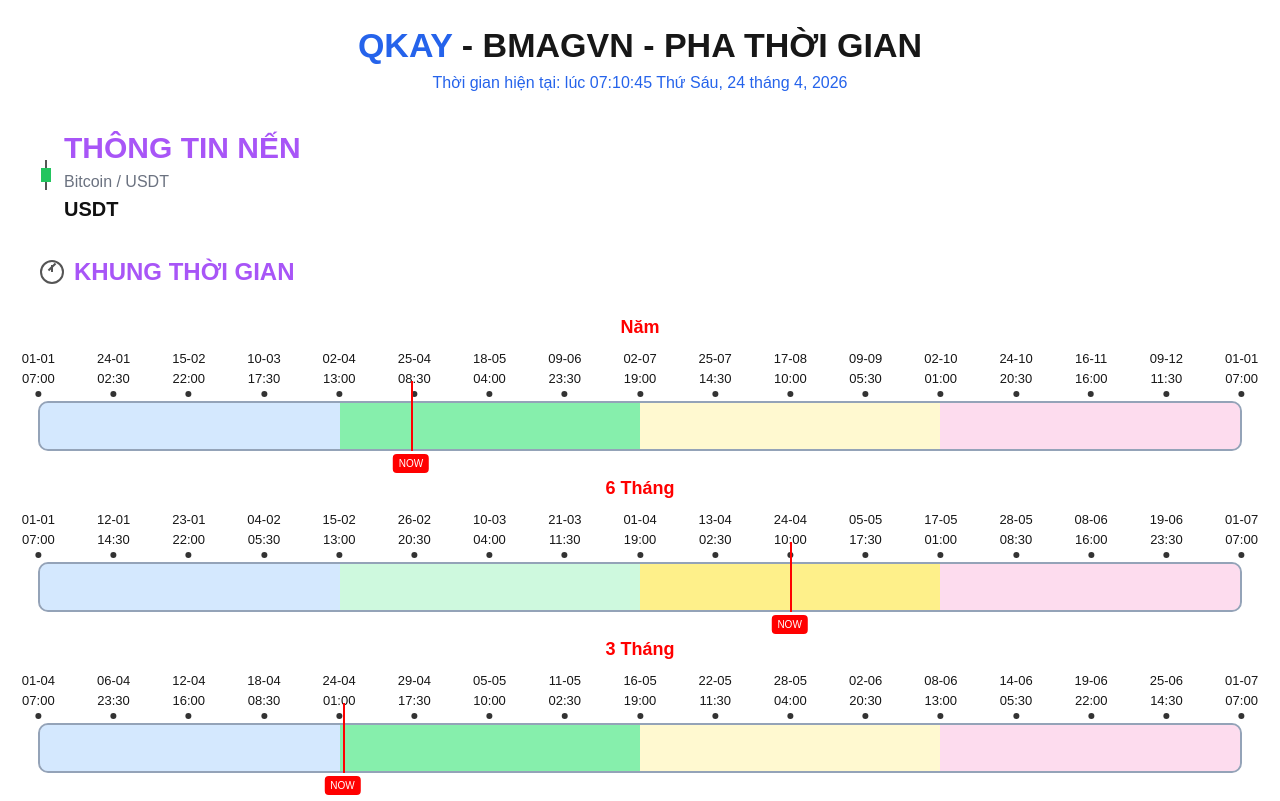
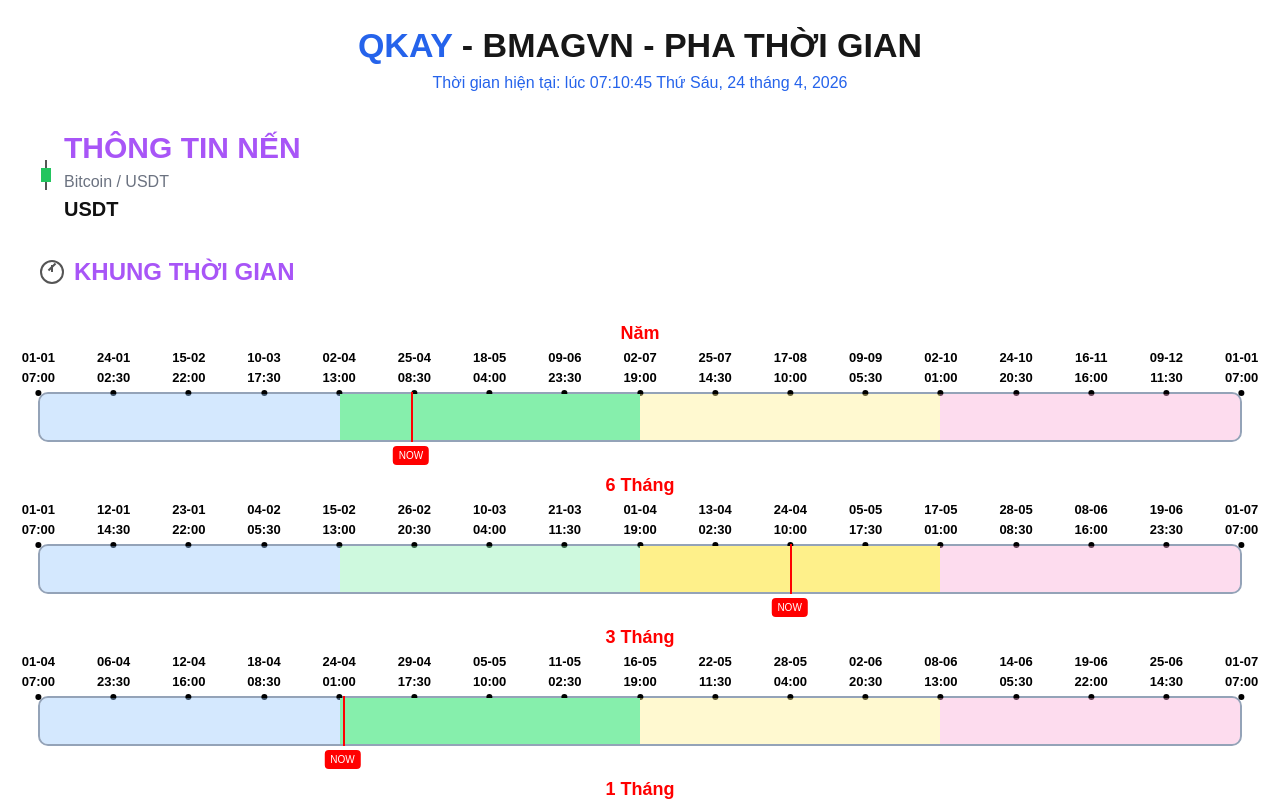
Before and after one commit to khainq27-sudo/pha-time, a Next.js app: page / in a window 1280 px wide. Shown: the top 801 px of the page. Built offline with nearby package versions, Linux system fonts and the light colour scheme; no server answers.

Commit message:
update UI + chart OKX

```diff
--- a/app/page.tsx
+++ b/app/page.tsx
@@ -276,7 +276,7 @@
   );
 }
 
-// ===== STYLE ĐÃ ĐƯỢC NÂNG CẤP RESPONSIVE BẰNG CLAMP() =====
+// ===== ĐÂY LÀ PHẦN STYLE MỚI - BẠN DÁN ĐÈ VÀO CUỐI FILE =====
 const styles: any = {
   container: { background: "#fff", minHeight: "100vh", overflowX: "hidden", paddingBottom: "40px" },
   header: { textAlign: "center", paddingTop: 20, paddingInline: "10px" },
@@ -302,33 +302,40 @@
 
   timeFrameTitle: { color: "#a855f7", fontWeight: "bold", fontSize: "clamp(18px, 4vw, 24px)" },
 
-  timelineRow: { display: "flex", alignItems: "center", flexDirection: "column", marginTop: "clamp(15px, 3vw, 24px)", padding: "0 clamp(10px, 3vw, 40px)", gap: "clamp(10px, 3vw, 20px)" },
-  label: { width: "clamp(80px, 20vw, 120px)", color: "red", fontWeight: "bold", textAlign: "center", marginBottom: "clamp(10px, 2vw, 20px)", fontSize: "clamp(14px, 3vw, 18px)" },
+  timelineRow: { display: "flex", alignItems: "center", flexDirection: "column", marginTop: "clamp(20px, 4vw, 30px)", padding: "0 clamp(10px, 3vw, 40px)", gap: 0 },
+  label: { width: "clamp(80px, 20vw, 120px)", color: "red", fontWeight: "bold", textAlign: "center", marginBottom: "clamp(35px, 8vw, 45px)", fontSize: "clamp(14px, 3vw, 18px)" },
 
-  // Tăng width lên 100% để tối ưu không gian hiển thị tick trên điện thoại
   timelineContent: { position: "relative", width: "100%" },
 
-  bar: { display: "flex", width: "100%", height: "clamp(30px, 6vw, 50px)", borderRadius: 10, overflow: "hidden", marginTop: 20, border: "2px solid #94a3b8" },
+  bar: { display: "flex", width: "100%", height: "clamp(30px, 6vw, 50px)", borderRadius: 10, overflow: "hidden", border: "2px solid #94a3b8" },
   part: { flex: 1 },
   line: { position: "absolute", top: 0, bottom: 0, width: 2, background: "red", zIndex: 2 },
 
   tick: {
     position: "absolute",
-    top: "clamp(-32px, -6vw, -24px)",
-    transform: "translateX(-50%)",
-    fontSize: "clamp(7px, 1.8vw, 13px)", // Auto thu nhỏ về 7px trên đt để ko đè chữ
+    bottom: "100%",
+    transform: "translate(-50%, 4px)",
+    fontSize: "clamp(8.5px, 2vw, 13px)",
+    color: "#000",
+    fontWeight: "700",
     textAlign: "center",
     whiteSpace: "nowrap",
     display: "flex",
     flexDirection: "column",
     alignItems: "center"
   },
-  dot: { width: "clamp(4px, 1vw, 6px)", height: "clamp(4px, 1vw, 6px)", background: "#333", borderRadius: "50%", margin: "3px auto 0" },
+  dot: {
+    width: "clamp(4px, 1.2vw, 6px)",
+    height: "clamp(4px, 1.2vw, 6px)",
+    background: "#000",
+    borderRadius: "50%",
+    marginTop: "3px"
+  },
 
   now: {
     position: "absolute",
-    bottom: "clamp(-22px, -4vw, -25px)",
-    transform: "translateX(-50%)",
+    top: "100%",
+    transform: "translate(-50%, 4px)",
     background: "red",
     color: "#fff",
     fontSize: "clamp(8px, 1.8vw, 10px)",
```
